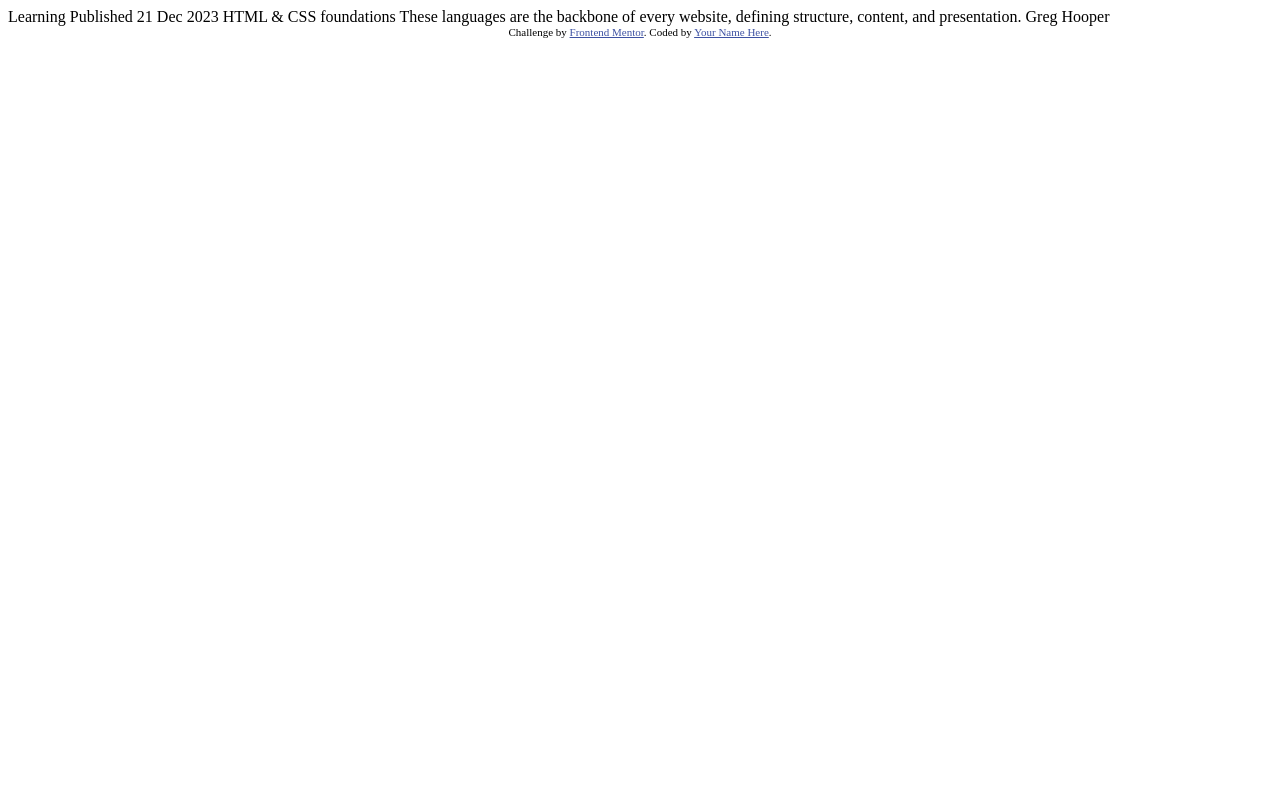
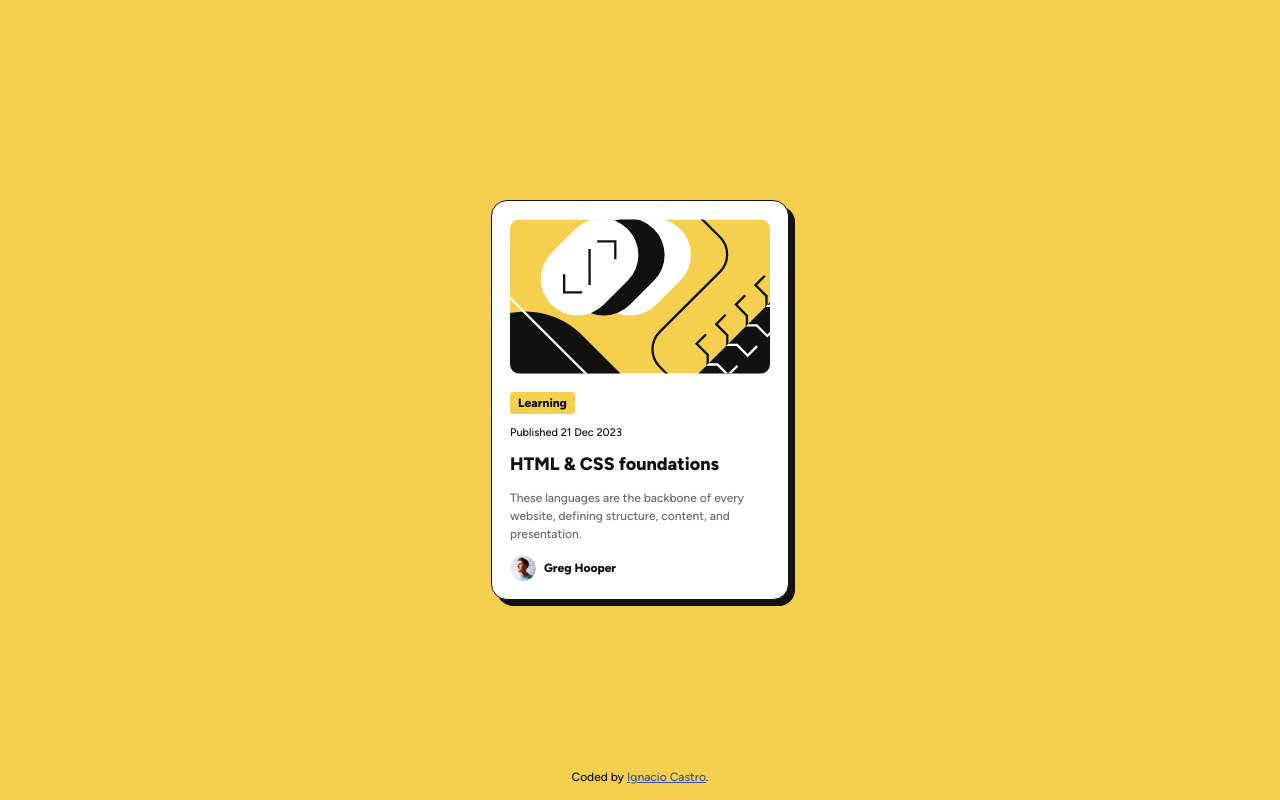
Before and after one commit to ignaciocastro347/web-challenges, a plain HTML site: page blog-preview-card-main/index.html in a window 1280 px wide. Drawn offline with Linux system fonts and the light colour scheme.

Commit message:
Blog Preview Card Main - Finished

```diff
--- a/blog-preview-card-main/index.html
+++ b/blog-preview-card-main/index.html
@@ -1,34 +1,38 @@
 <!DOCTYPE html>
 <html lang="en">
+
 <head>
   <meta charset="UTF-8">
-  <meta name="viewport" content="width=device-width, initial-scale=1.0"> <!-- displays site properly based on user's device -->
+  <meta name="viewport" content="width=device-width, initial-scale=1.0">
 
   <link rel="icon" type="image/png" sizes="32x32" href="./assets/images/favicon-32x32.png">
 
   <title>Frontend Mentor | Blog preview card</title>
+  <link rel="stylesheet" href="styles.css">
+</head>
 
-  <!-- Feel free to remove these styles or customise in your own stylesheet 👍 -->
-  <style>
-    .attribution { font-size: 11px; text-align: center; }
-    .attribution a { color: hsl(228, 45%, 44%); }
-  </style>
-</head>
 <body>
 
-  Learning
+  <div class="card">
+    <img class="header-img" src="./assets/images/illustration-article.svg" alt="card header">
 
-  Published 21 Dec 2023
+    <span class="tag">Learning</span>
+    <span class="date">Published 21 Dec 2023</span>
 
-  HTML & CSS foundations
+    <h4>HTML & CSS foundations</h4>
 
-  These languages are the backbone of every website, defining structure, content, and presentation.
-
-  Greg Hooper
+    <p>
+      These languages are the backbone of every website, defining structure, content, and presentation.
+    </p>
+    <div class="writter-container">
+      <img src="./assets/images/image-avatar.webp" alt="">
+      <span>Greg Hooper</span>
+    </div>
+  </div>
 
   <div class="attribution">
-    Challenge by <a href="https://www.frontendmentor.io?ref=challenge" target="_blank">Frontend Mentor</a>.
-    Coded by <a href="#">Your Name Here</a>.
+    <span>Coded by <a href="https://github.com/ignaciocastro347">Ignacio Castro</a>.</span>
   </div>
 </body>
+
 </html>
--- /dev/null
+++ b/blog-preview-card-main/styles.css
@@ -0,0 +1,110 @@
+:root {
+  --primary: #f4d04e;
+  --grey-950: #121212;
+  --grey-500: #6b6b6b;
+  --white: #fff;
+  --link-color: #3e52a3;
+}
+
+@font-face {
+  font-family: FigTree;
+  src: url(./assets/fonts/static/Figtree-Medium.ttf);
+  font-weight: 500;
+  font-style: normal;
+}
+
+@font-face {
+  font-family: FigTree;
+  src: url(./assets/fonts/static/Figtree-ExtraBold.ttf);
+  font-weight: 800;
+  font-style: normal;
+}
+
+body {
+  height: 100dvh;
+  margin: 0;
+  padding: 0;
+  background-color: var(--primary);
+  display: flex;
+  justify-content: center;
+  align-items: center;
+  color: var(--grey-950);
+  font-family: FigTree;
+}
+
+.card {
+  max-width: 260px;
+  padding: 18px;
+  background-color: var(--white);
+  display: flex;
+  flex-direction: column;
+  border-radius: 16px;
+  border: 1px solid var(--grey-950);
+  -webkit-box-shadow: 6px 6px 0px 0px var(--grey-950);
+  box-shadow: 6px 6px 0px 0px var(--grey-950);
+}
+
+.card .header-img {
+  border-radius: 10px;
+  margin-bottom: 18px;
+}
+
+.card .tag {
+  width: fit-content;
+  background-color: var(--primary);
+  padding: 4px 8px;
+  border-radius: 3px;
+  font-weight: 800;
+  font-size: 12px;
+  margin-bottom: 12px;
+}
+
+.card .date {
+  font-weight: 500;
+  font-size: 11px;
+  margin-bottom: 14px;
+}
+
+.card h4 {
+  font-size: 18px;
+  font-weight: 800;
+  margin: 0;
+  margin-bottom: 14px;
+}
+
+.card p {
+  margin: 0;
+  margin-bottom: 12px;
+  font-size: 12px;
+  font-weight: 500;
+  line-height: 18px;
+  color: var(--grey-500)
+}
+
+.card .writter-container {
+  display: flex;
+  align-items: center;
+  gap: 8px
+}
+
+.card .writter-container img {
+  width: 26px;
+  border-radius: 100%;
+}
+
+.card .writter-container span {
+  font-weight: 800;
+  font-size: 12px;
+}
+.attribution {
+  position: absolute;
+  bottom: 16px;
+  display: flex;
+  flex-direction: column;
+  font-size: 12px;
+  text-align: center;
+}
+
+.attribution a {
+  color: var(--link-color);
+}
```
